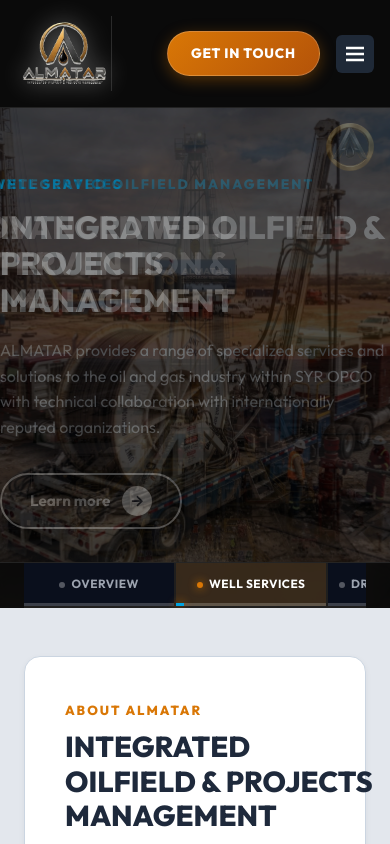
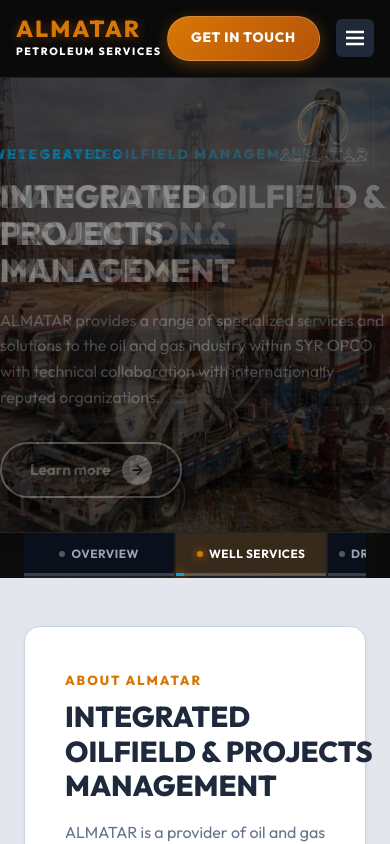
Before and after one commit to cza786/ALMATAR_01, a Next.js app: page / in a window 390 px wide. Shown: the top 844 px of the page. Built offline with nearby package versions, Linux system fonts and the light colour scheme.

Commit message:
Revert top-left header logo back to text brand and apply new real logo image to hero section floating corner

```diff
--- a/src/app/globals.css
+++ b/src/app/globals.css
@@ -597,10 +597,10 @@
 }
 
 .hero-emblem-img {
-  height: 72px;
+  height: 120px;
   width: auto;
   object-fit: contain;
-  filter: drop-shadow(0 4px 14px rgba(0, 0, 0, 0.75));
+  filter: drop-shadow(0 4px 14px rgba(0, 0, 0, 0.75)) drop-shadow(0px 0px 12px rgba(255,255,255,0.45));
   transition: transform 0.3s ease;
 }
 
@@ -610,7 +610,7 @@
     right: 1rem;
   }
   .hero-emblem-img {
-    height: 48px;
+    height: 80px;
   }
 }
 
--- a/src/components/Footer.jsx
+++ b/src/components/Footer.jsx
@@ -8,7 +8,7 @@
 
           <div className="footer-brand">
             <Link href="/">
-              <img src="/images/almatar_logo_transparent.png" alt="ALMATAR PETROLEUM SERVICES Logo" style={{ height: '110px', marginBottom: '1.2rem', objectFit: 'contain', filter: 'drop-shadow(0px 0px 12px rgba(255,255,255,0.45))' }} />
+              <img src="/images/almatar_emblem_transparent.png" alt="ALMATAR Logo Emblem" style={{ height: '40px', marginBottom: '0.8rem' }} />
             </Link>
             <p>Integrated Oilfield & Projects Management supporting onshore oil operations in Syria within SYR OPCO with technical collaboration with internationally reputed organizations.</p>
           </div>
--- a/src/components/Header.jsx
+++ b/src/components/Header.jsx
@@ -17,7 +17,8 @@
           {/* Brand Text Navigation (Most Left) */}
           <div className="brand-text-nav">
             <Link href="/" className="brand-title-link brand-header-link">
-              <img src="/images/almatar_logo_transparent.png" alt="ALMATAR PETROLEUM SERVICES" className="header-logo-img" style={{ height: '75px', width: 'auto', objectFit: 'contain', filter: 'drop-shadow(0px 0px 12px rgba(255,255,255,0.45))' }} />
+              <span className="brand-title">ALMATAR</span>
+              <span className="brand-subtitle">PETROLEUM SERVICES</span>
             </Link>
           </div>
 
--- a/src/components/HeroCarousel.jsx
+++ b/src/components/HeroCarousel.jsx
@@ -65,9 +65,9 @@
               <img src={slide.image} alt={slide.title} />
             </div>
             <div className="container hero-content-wrap position-relative">
-              {/* Golden Transparent Emblem Badge in Hero Section (Home Screen Only) */}
+              {/* Golden Transparent Logo Badge in Hero Section (Home Screen Only) */}
               <div className="hero-corner-emblem">
-                <img src="/images/almatar_emblem_transparent.png" alt="ALMATAR Emblem" className="hero-emblem-img" />
+                <img src="/images/almatar_logo_transparent.png" alt="ALMATAR Logo" className="hero-emblem-img" />
               </div>
 
               <span className="hero-tag">{slide.tag}</span>
--- a/styles.css
+++ b/styles.css
@@ -597,10 +597,10 @@
 }
 
 .hero-emblem-img {
-  height: 72px;
+  height: 120px;
   width: auto;
   object-fit: contain;
-  filter: drop-shadow(0 4px 14px rgba(0, 0, 0, 0.75));
+  filter: drop-shadow(0 4px 14px rgba(0, 0, 0, 0.75)) drop-shadow(0px 0px 12px rgba(255,255,255,0.45));
   transition: transform 0.3s ease;
 }
 
@@ -610,7 +610,7 @@
     right: 1rem;
   }
   .hero-emblem-img {
-    height: 48px;
+    height: 80px;
   }
 }
 
```
